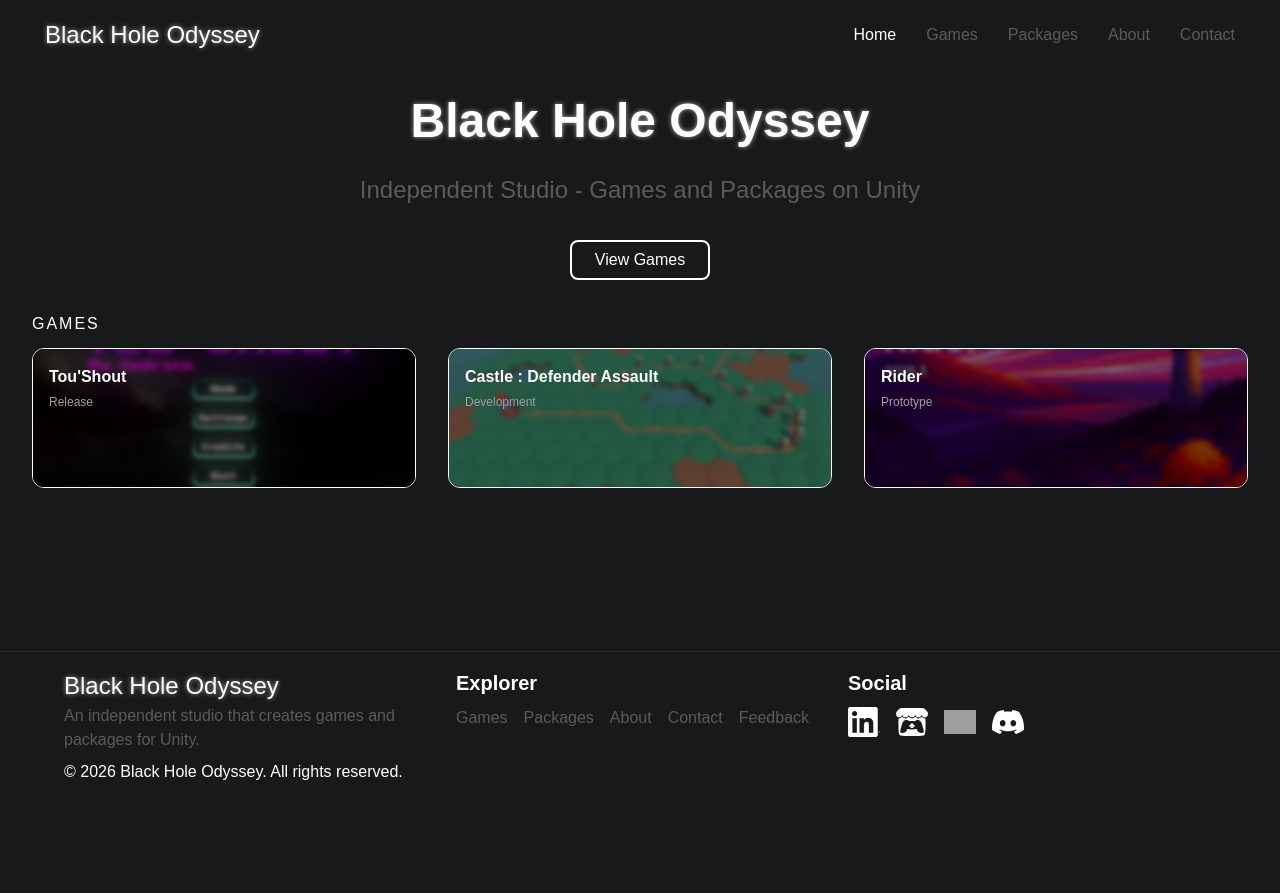
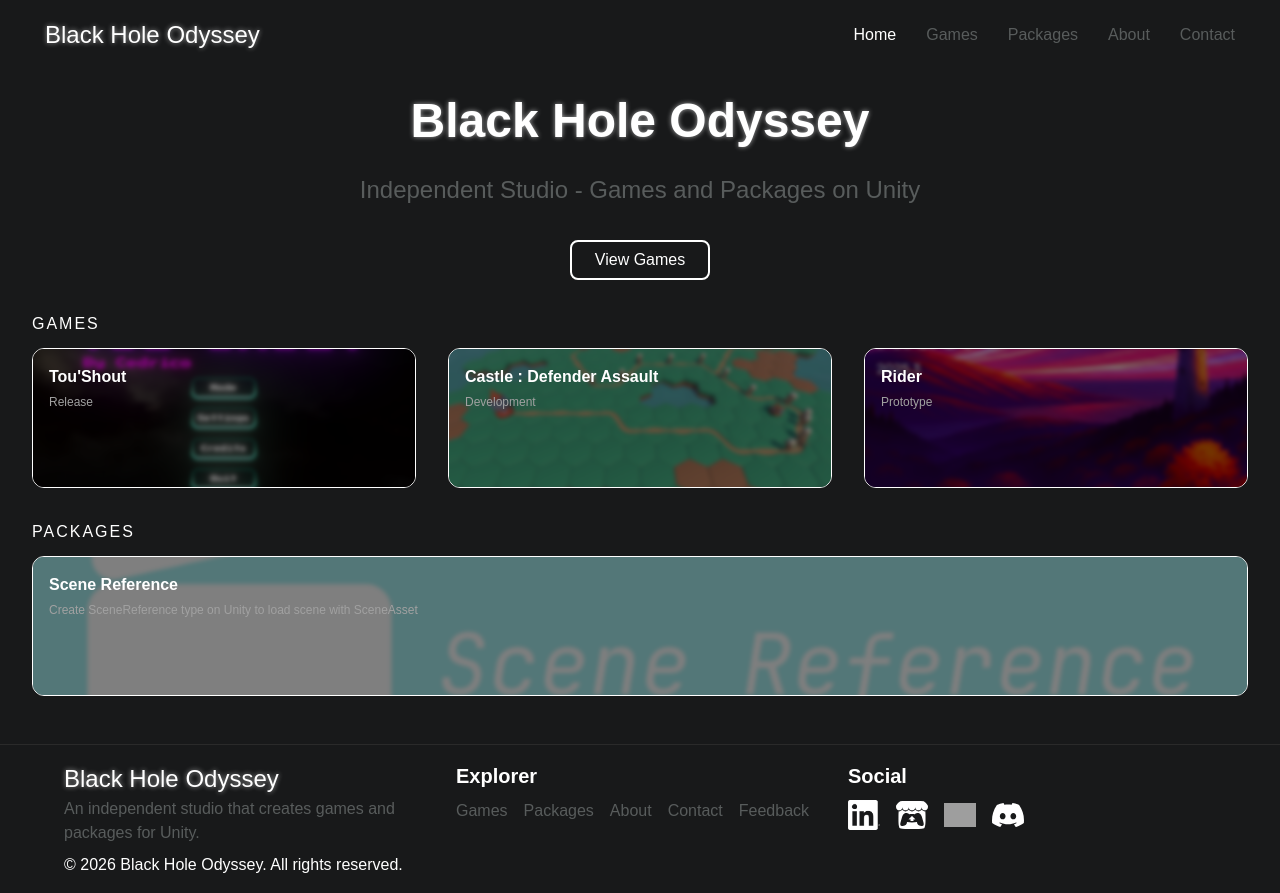
Before and after one commit to BlackHoleOdyssey/website-react, a React (Vite) app: page / in a window 1280 px wide. Before the commit the page ends 800 px from the top, so only its background shows below. Built offline with nearby package versions, Linux system fonts and the light colour scheme; grey boxes are pictures that could not be loaded; a web font is replaced by a local one.

Commit message:
Add package section

```diff
--- a/src/Components/Cards/GameCard/gameCard.module.css
+++ b/src/Components/Cards/HomeCard/homeCard.module.css
@@ -14,8 +14,14 @@
     height: 100%;
     object-fit: cover;
     filter: blur(2px);
-    transform: scale(1.1);
+    transform: scale(1.15);
     z-index: 0;
+
+    transition: transform 0.3s ease-in-out;
+}
+
+.card:hover .coverImage {
+    transform: scale(1.05);
 }
 
 .overlay {
--- a/src/Components/Cards/GameCard/gameCard.tsx
+++ b/src/Components/Cards/HomeCard/homeCard.tsx
@@ -1,8 +1,8 @@
-import styles from "./GameCard.module.css";
-import type {Game}  from "../../../Types/model.ts";
+import styles from "./homeCard.module.css";
+import type {HomeCard}  from "../../../Types/model.ts";
 
 interface GameCardProps {
-    game: Game;
+    game: HomeCard;
 }
 
 function GameCard({game}: GameCardProps) {
--- /dev/null
+++ b/src/Data/cardData.ts
@@ -0,0 +1,35 @@
+import type {HomeCard} from '../Types/model';
+
+export const mockGame : HomeCard[] = [
+    {
+        id: 1,
+        title: "Tou'Shout",
+        subtitle: "Release",
+        coverImage: `${import.meta.env.BASE_URL}games/toushout-cover.png`,
+        platform: "Itch.io"
+    },
+    {
+        id: 2,
+        title: "Castle : Defender Assault",
+        subtitle: "Development",
+        coverImage: `${import.meta.env.BASE_URL}games/cda-cover.png`,
+        platform: "Itch.io"
+    },
+    {
+        id: 3,
+        title: "Rider",
+        subtitle: "Prototype",
+        coverImage: `${import.meta.env.BASE_URL}games/rider-cover.png`,
+        platform: "Steam"
+    },
+]
+
+export const mockPackage : HomeCard[] = [
+    {
+        id: 1,
+        title: "Scene Reference",
+        subtitle: "Create SceneReference type on Unity to load scene with SceneAsset",
+        coverImage: `${import.meta.env.BASE_URL}packages/scene-reference-cover.png`,
+        platform: "Unity"
+    }
+]
--- a/src/Data/games.ts
+++ /dev/null
@@ -1,22 +0,0 @@
-import type {Game} from '../Types/model';
-
-export const mockGame : Game[] = [
-    {
-        id: 1,
-        title: "Tou'Shout",
-        subtitle: "Release",
-        coverImage: `${import.meta.env.BASE_URL}games/toushout-cover.png`
-    },
-    {
-        id: 2,
-        title: "Castle : Defender Assault",
-        subtitle: "Development",
-        coverImage: `${import.meta.env.BASE_URL}games/cda-cover.png`
-    },
-    {
-        id: 3,
-        title: "Rider",
-        subtitle: "Prototype",
-        coverImage: `${import.meta.env.BASE_URL}games/rider-cover.png`
-    },
-]
--- a/src/Pages/Home/home.module.css
+++ b/src/Pages/Home/home.module.css
@@ -74,7 +74,7 @@
 
 .cardsGrid {
     display: grid;
-    grid-template-columns: repeat(3, 1fr);
+    grid-template-columns: repeat(auto-fit, minmax(240px, 1fr));
     gap: 32px;
     width: 100%;
 }
--- a/src/Pages/Home/home.tsx
+++ b/src/Pages/Home/home.tsx
@@ -2,8 +2,8 @@ import { NavLink } from "react-router-dom";
 import style from './home.module.css';
 import styles from "../../Components/Layouts/Navbar/navbar.module.css";
 import NeonGlow from "../../Components/neonblade-ui/neon-glow";
-import GameCard from "../../Components/Cards/GameCard/gameCard";
-import { mockGame } from "../../Data/games";
+import GameCard from "../../Components/Cards/HomeCard/homeCard";
+import { mockGame, mockPackage } from "../../Data/cardData";
 
 function Home() {
 
@@ -39,6 +39,14 @@ function Home() {
                     ))}
                 </div>
             </section>
+            <section className={style.gameSection}>
+                <p className={style.sectionLabel}>Packages</p>
+                <div className={style.cardsGrid}>
+                    {mockPackage.map((game) => (
+                        <GameCard key={game.id} game={game} />
+                    ))}
+                </div>
+            </section>
         </section>
     );
 }
--- a/src/Types/model.ts
+++ b/src/Types/model.ts
@@ -1,7 +1,8 @@
-export interface Game {
+export interface HomeCard {
     id: number;
     title: string;
     subtitle: string;
     coverImage: string;
+    platform?: string;
     link?: string;
 }
```
Also changed, not shown: public/packages/scene-reference-cover.png (added).
